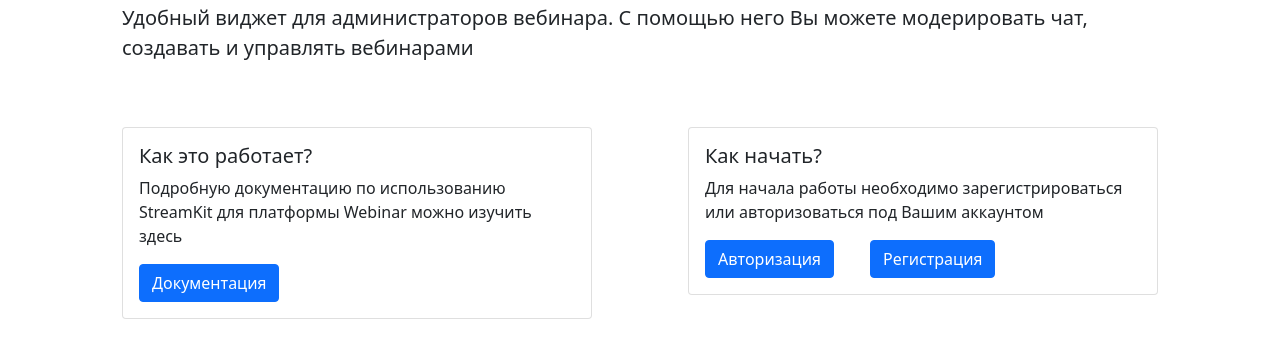
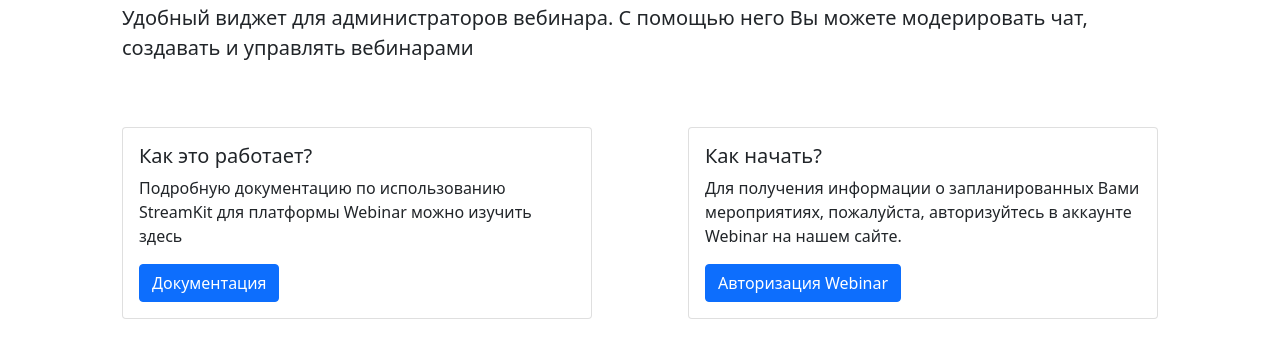
Before and after one commit to Krasnopolskiy/WebinarStreamkit, a Django app: page / in a window 1280 px wide. Shown: the part 235-593 px from the top of the page. Run offline with Django 3.2, Linux system fonts and the light colour scheme; the visitor is signed in with stand-in values (Sample User, id 1).

Commit message:
Updating the content of the main page

```diff
--- a/main/templates/pages/index.html
+++ b/main/templates/pages/index.html
@@ -12,7 +12,8 @@
     <div class="row">
         <div class="col px-5">
             <h2>Совершенно новый StreamKit для платформы Webinar</h2>
-            <p class="lead">Удобный виджет для администраторов вебинара. С помощью него Вы можете модерировать чат, создавать и управлять вебинарами</p>
+            <p class="lead">Удобный виджет для администраторов вебинара. С помощью него Вы можете модерировать чат,
+                создавать и управлять вебинарами</p>
         </div>
     </div>
     <div class="row">
@@ -30,10 +31,16 @@
             <div class="card">
                 <div class="card-body">
                     <h5 class="card-title">Как начать?</h5>
+                    {% if user.is_authenticated %}
+                    <p class="card-text">Для получения информации о запланированных Вами мероприятиях, пожалуйста,
+                        авторизуйтесь в аккаунте Webinar на нашем сайте.</p>
+                    <a class="btn btn-primary me-3">Авторизация Webinar</a>
+                    {% else %}
                     <p class="card-text">Для начала работы необходимо зарегистрироваться или авторизоваться под Вашим
                         аккаунтом</p>
                     <a href="{% url 'login' %}" class="btn btn-primary me-3">Авторизация</a>
                     <a href="{% url 'signup' %}" class="btn btn-primary ms-3">Регистрация</a>
+                    {% endif %}
                 </div>
             </div>
         </div>
```
